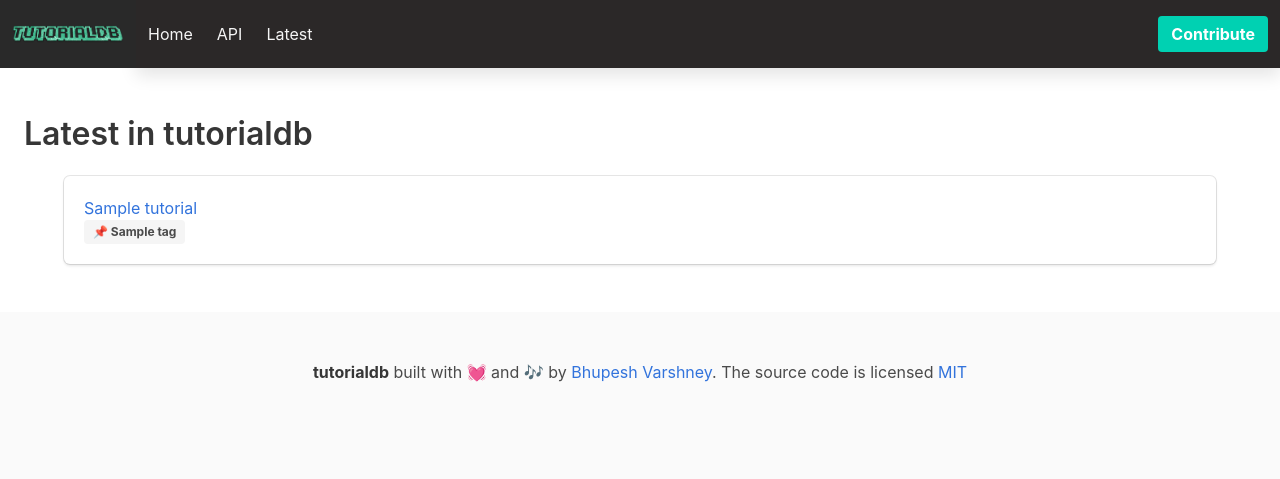
After one commit to Bhupesh-V/tutorialdb, a Django app: page /latest/ in a window 1280 px wide. The commit adds this page. Shown: the top 479 px of the page. Run offline with Django 3.2, Linux system fonts and the light colour scheme; tables that the repository leaves empty hold one stand-in row (values such as "Sample post"); some libraries are stand-ins or nearby versions.

Commit message:
add latest tutorials

```diff
--- a/app/templates/base.html
+++ b/app/templates/base.html
@@ -42,6 +42,9 @@
       <a class="navbar-item" href="/api">
         API
       </a>
+      <a class="navbar-item" href="/latest">
+        Latest
+      </a>
     </div>
     <div class="navbar-end">
       <div class="navbar-item">
--- a/app/templates/contribute.html
+++ b/app/templates/contribute.html
@@ -55,9 +55,6 @@
             <div class="control">
               <button class="button is-link" type="submit">Submit</button>
             </div>
-            <div class="control">
-              <button class="button is-text">Cancel</button>
-            </div>
           </div>
         </form>
     </div>
--- a/app/templates/home.html
+++ b/app/templates/home.html
@@ -41,6 +41,9 @@
       </a>
       <a class="navbar-item" href="/api">
         API
+      </a>
+      <a class="navbar-item" href="/latest">
+        Latest
       </a>
     </div>
     <div class="navbar-end">
@@ -111,7 +114,6 @@
               <div class="control">
                 <button class="button is-primary is-rounded" type="submit">Submit</button>
               </div>
-          </div>
           </form>
       </div>
     </section>
--- /dev/null
+++ b/app/templates/latest.html
@@ -0,0 +1,32 @@
+{% extends 'base.html'%}
+{% load staticfiles %}
+
+<title>Latest tutorials</title>
+{% block content %}
+
+  {% if results %}
+  <div class="section">
+    <h3 class="title">Latest in tutorialdb </h3>
+    <div class="container">
+
+    {% for tutorial in results %}
+    <div class="box">
+        <a href="{{ tutorial.link }}" target="_blank">{{ tutorial.title }}</a>
+        <div class="tile">
+        {% for tag in tutorial.tags.all %}
+        <span class="tag">
+          <b>📌 {{ tag }}</b>
+        </span>
+        {% endfor %}
+        </div>
+        </div>
+    {% endfor %}
+    </div>
+  </div>
+  {% else %}
+  <h2 class="subtitle notification is-primary" align="center">
+  <img src="{% static 'app/search404.svg' %}" height="100" width="100">
+    <br> Ah! Sorry, No Results 🙀
+  </h2>
+  {% endif %}
+{% endblock %}
--- a/app/urls.py
+++ b/app/urls.py
@@ -6,6 +6,7 @@ from . import views
 
 urlpatterns = [
     path('search/', views.search_query, name='search_results'),
+    path('latest/', views.latest),
     path('', HomePageView.as_view(), name='home'),
     path('api/', include('api.urls')),
     path('contribute/', ContributeView.as_view()),
--- a/app/views.py
+++ b/app/views.py
@@ -10,13 +10,17 @@ from parser import parser
 class HomePageView(TemplateView):
     template_name = 'home.html'
 
+def latest(request):
+    results = tutorial.objects.all().order_by('-id')[:10]
+    results = { 'results': results }
+    return render(request, 'latest.html', results)
 
 def search_query(request):
     query = request.GET.get('q')
     tutorialType = request.GET.get('ttype')
     list_query = query.split()
     object_list = tutorial.objects.filter(
-        (Q(title__icontains=query) | Q(tags__name__in=list_query)) & Q(category__icontains=tutorialType)
+        (Q(title__icontains=query) & Q(tags__name__in=list_query)) & Q(category__icontains=tutorialType)
     ).distinct()
     context = {'tquery':query, 'object_list':object_list}
     paginator = Paginator(context, 10)
```
